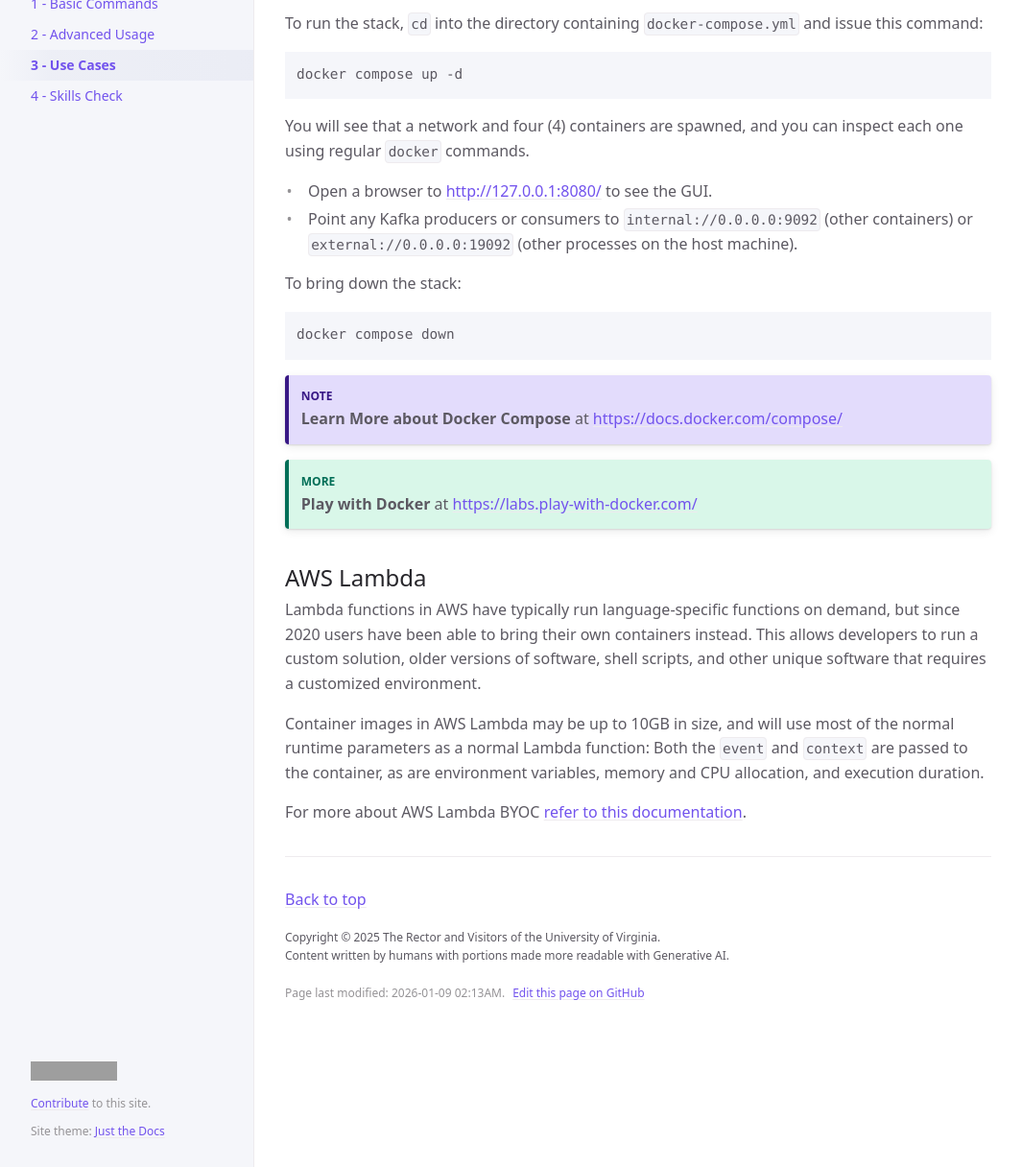
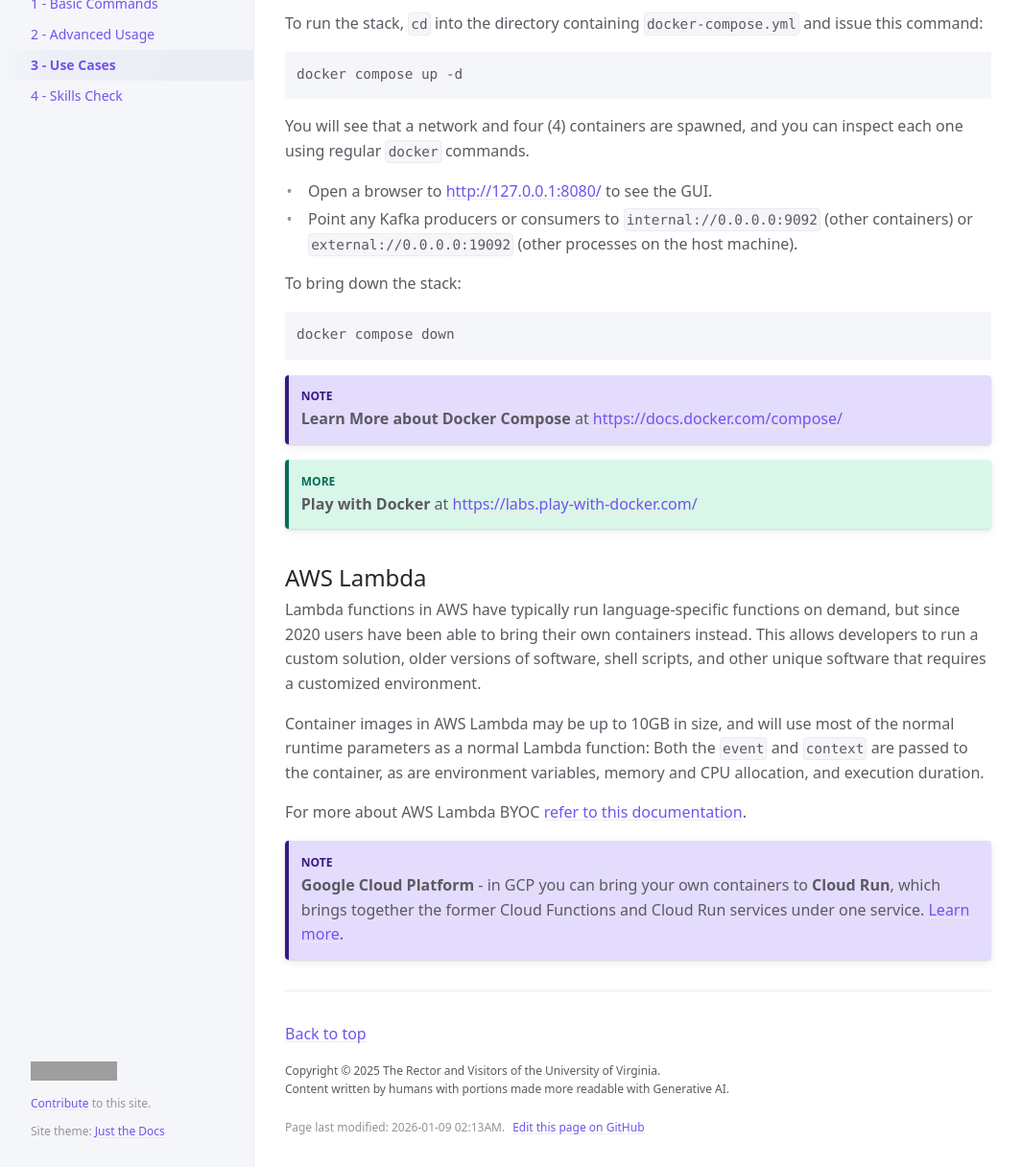
Before and after one commit to UVADS/container-basics, a Jekyll site: the page built from docs/use-cases.md, in a window 1280 px wide and 1400 px high, scrolled down 3105 px, cut to the strip 184-1400 px from the top of the window. Shown: the whole strip at 96% size, without its empty margins (107-1172 px from the left). Built offline with Jekyll 4.4.1, drawn with Linux system fonts in a browser that asks for light colours; cached includes are drawn as plain includes; grey boxes are pictures that could not be loaded.

Commit message:
Adding GCP mention and link

```diff
--- a/_config.yml
+++ b/_config.yml
@@ -146,6 +146,9 @@ callouts:
   important:
     title: Important
     color: blue
+  more:
+    title: More
+    color: green
   success:
     title: More
     color: green
--- a/docs/use-cases.md
+++ b/docs/use-cases.md
@@ -152,3 +152,7 @@ a normal Lambda function: Both the `event` and `context` are passed to the conta
 memory and CPU allocation, and execution duration.
 
 For more about AWS Lambda BYOC [refer to this documentation](https://docs.aws.amazon.com/lambda/latest/dg/images-create.html).
+
+{: .note }
+**Google Cloud Platform** - in GCP you can bring your own containers to **Cloud Run**, which brings together the former
+Cloud Functions and Cloud Run services under one service. [Learn more](https://docs.cloud.google.com/run/docs/building/functions).
```
